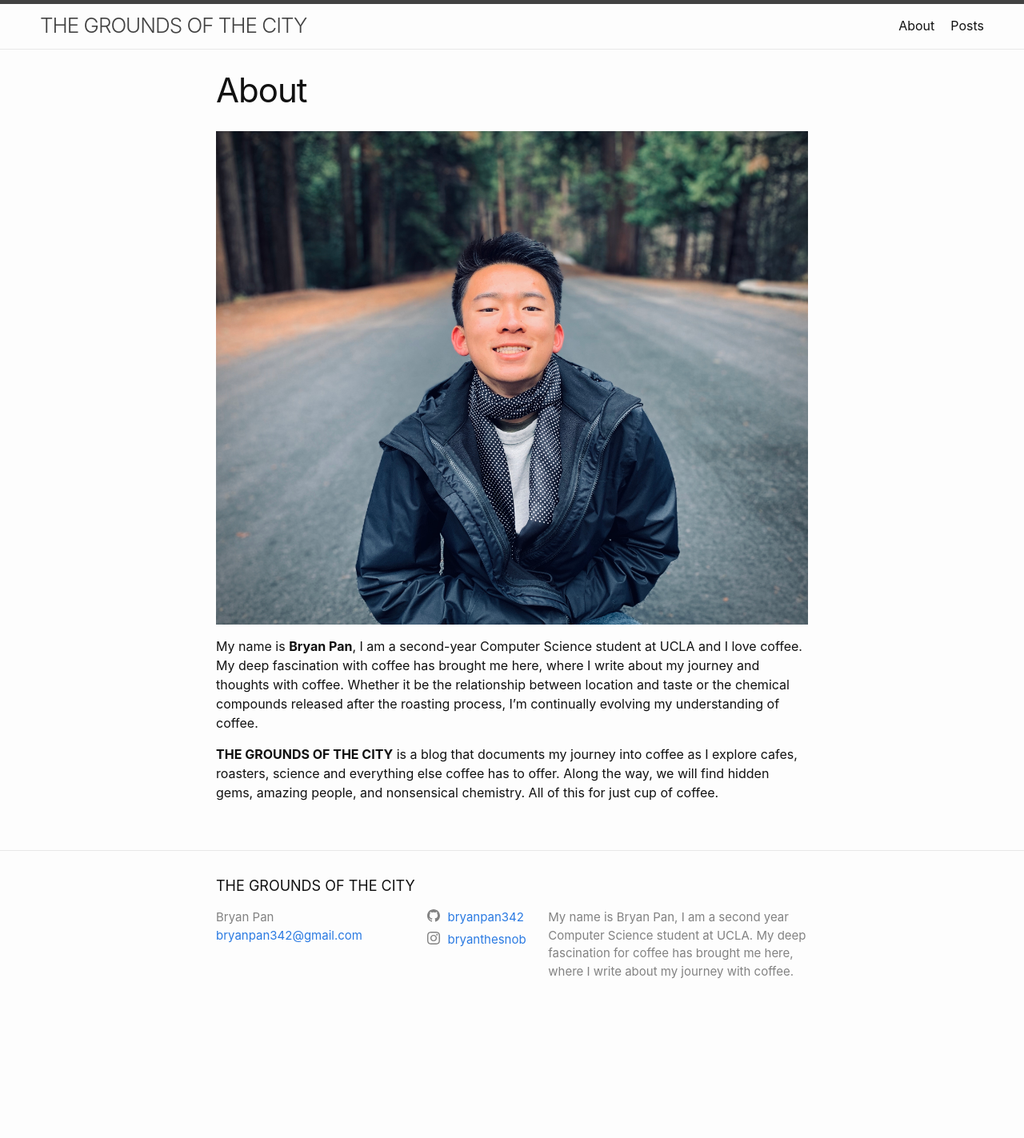
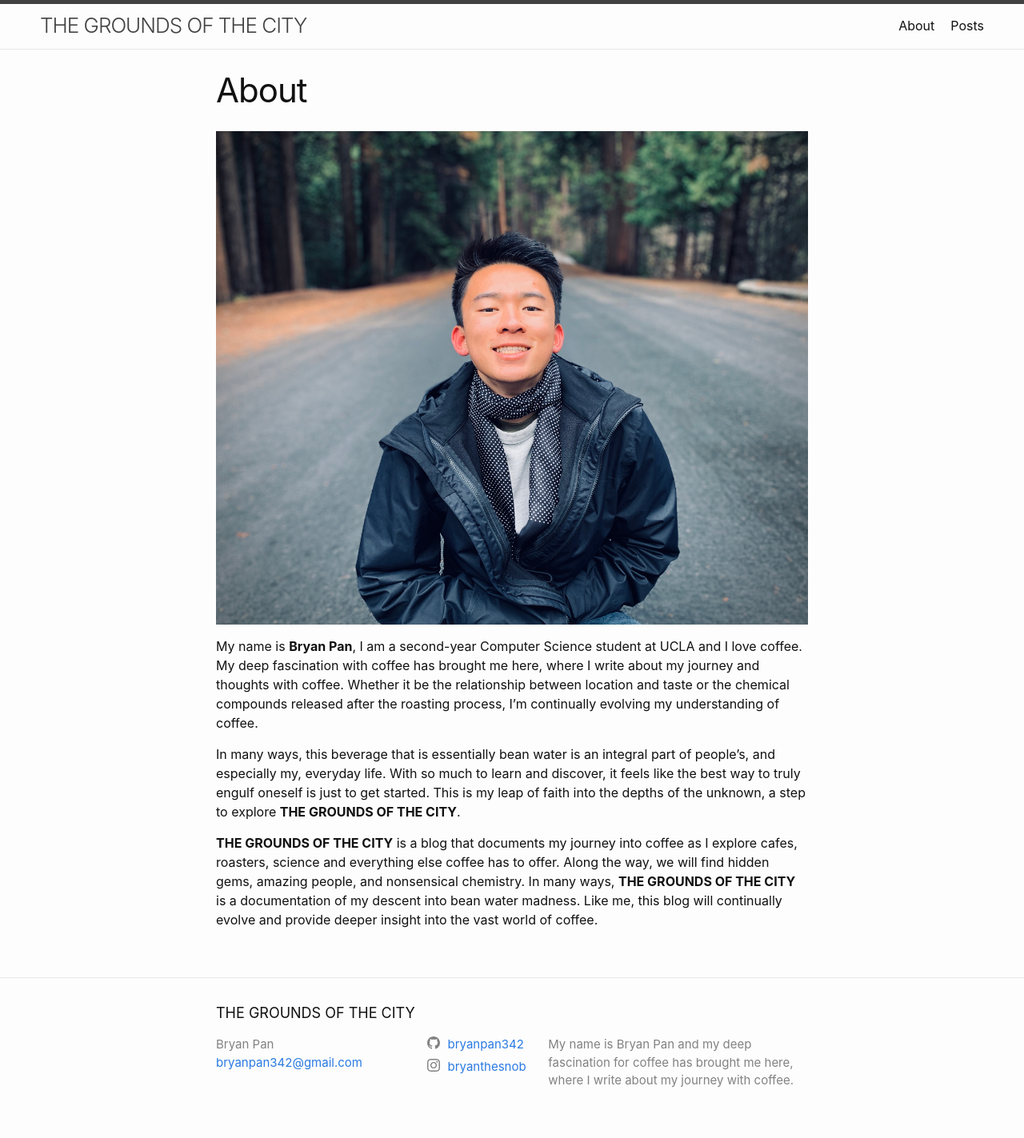
Before and after one commit to BryanPan342/blog, a Jekyll site: the page built from about.markdown, in a window 1280 px wide. Shown: the whole page at 80% size. Built offline with Jekyll 4.4.1, drawn with Linux system fonts in a browser that asks for light colours; before the commit the page ends 1286 px from its top, so only the background shows below that.

Commit message:
updated about page

```diff
--- a/_config.yml
+++ b/_config.yml
@@ -24,8 +24,7 @@ email: bryanpan342@gmail.com
 description: >- # this means to ignore newlines until "baseurl:"
   A Student's Blog About Coffee
 bio: >-
-  My name is Bryan Pan, I am a second year Computer Science student at UCLA.
-  My deep fascination for coffee has brought me here, where I write about my
+  My name is Bryan Pan and my deep fascination for coffee has brought me here, where I write about my
   journey with coffee.
 baseurl: "" # the subpath of your site, e.g. /blog
 url: "" # the base hostname & protocol for your site, e.g. http://example.com
--- a/about.markdown
+++ b/about.markdown
@@ -8,4 +8,6 @@ permalink: /about/
 
 My name is **Bryan Pan**, I am a second-year Computer Science student at UCLA and I love coffee. My deep fascination with coffee has brought me here, where I write about my journey and thoughts with coffee. Whether it be the relationship between location and taste or the chemical compounds released after the roasting process, I'm continually evolving my understanding of coffee.
 
-**THE GROUNDS OF THE CITY** is a blog that documents my journey into coffee as I explore cafes, roasters, science and everything else coffee has to offer. Along the way, we will find hidden gems, amazing people, and nonsensical chemistry. All of this for just cup of coffee.
+In many ways, this beverage that is essentially bean water is an integral part of people's, and especially my, everyday life. With so much to learn and discover, it feels like the best way to truly engulf oneself is just to get started. This is my leap of faith into the depths of the unknown, a step to explore **THE GROUNDS OF THE CITY**.
+
+**THE GROUNDS OF THE CITY** is a blog that documents my journey into coffee as I explore cafes, roasters, science and everything else coffee has to offer. Along the way, we will find hidden gems, amazing people, and nonsensical chemistry. In many ways, **THE GROUNDS OF THE CITY** is a documentation of my descent into bean water madness. Like me, this blog will continually evolve and provide deeper insight into the vast world of coffee.
```
